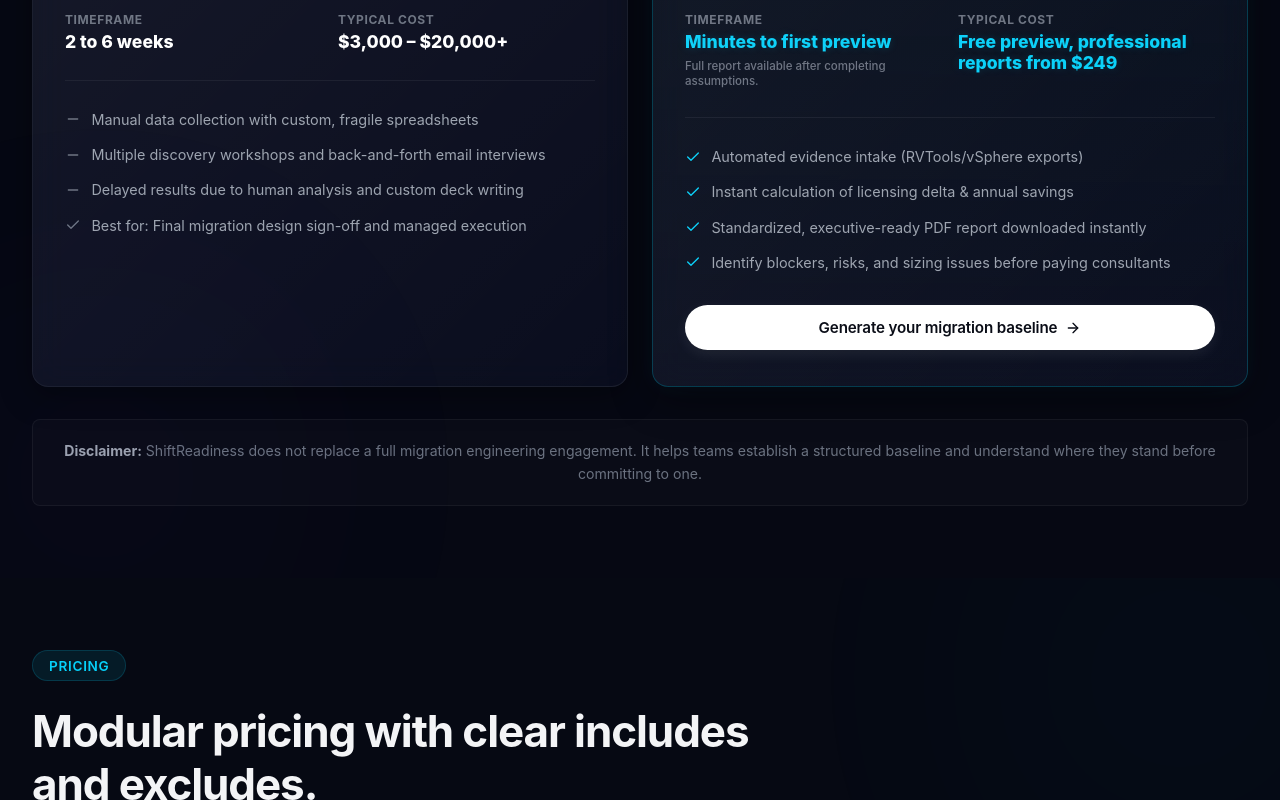
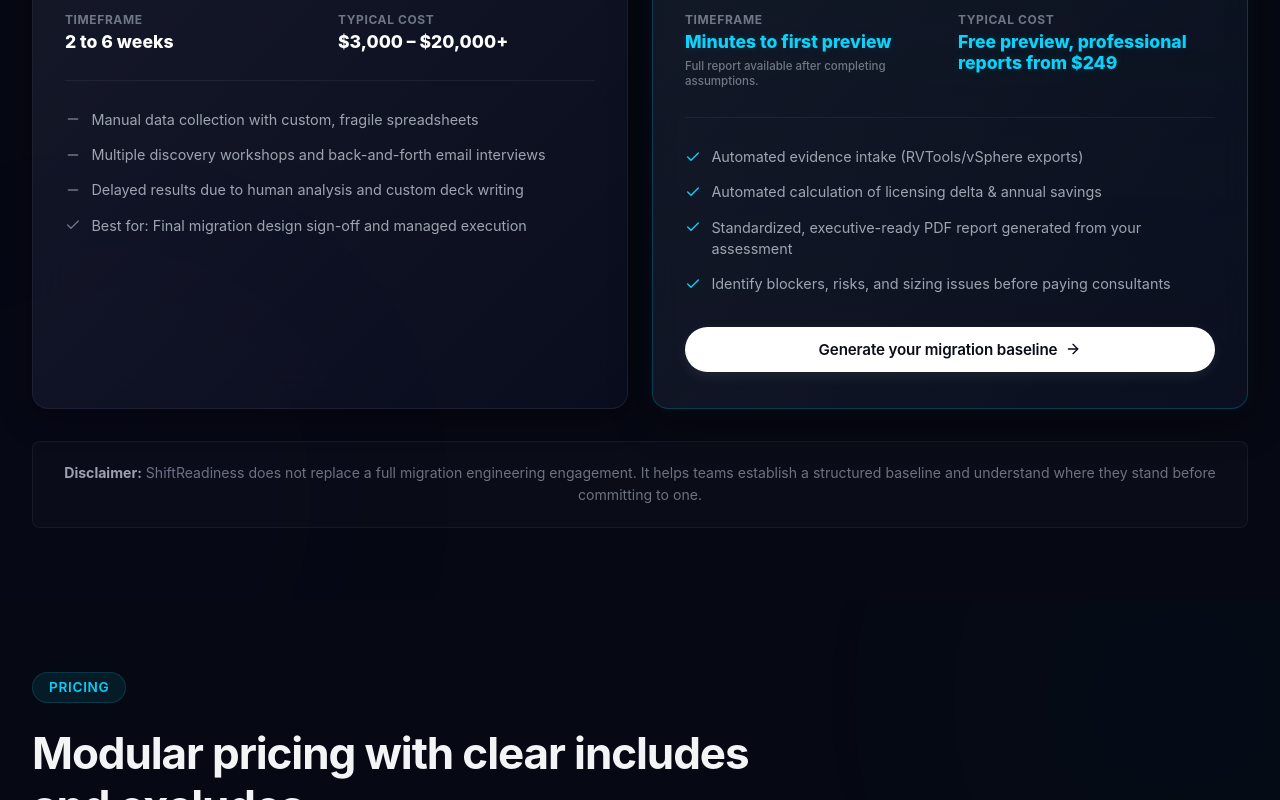
Before and after one commit to onediegopr/ShiftEvidence, a Next.js app: page /shiftreadiness in a window 1280 px wide. Shown: the part 3883-4683 px from the top of the page. Built offline with nearby package versions, Linux system fonts and the light colour scheme.

Commit message:
fix: clean up public UX UI polish

```diff
--- a/src/views/LandingPage.tsx
+++ b/src/views/LandingPage.tsx
@@ -18,7 +18,6 @@ import {
   BarChart3,
   FileText,
   Shield,
-  Check,
   Layers,
   Search,
 } from "lucide-react";
--- a/src/views/ShiftReadinessPage.tsx
+++ b/src/views/ShiftReadinessPage.tsx
@@ -595,11 +595,11 @@ export default function ShiftReadinessPage() {
                 </li>
                 <li>
                   <Check size={16} />
-                  <span>Instant calculation of licensing delta & annual savings</span>
+                  <span>Automated calculation of licensing delta & annual savings</span>
                 </li>
                 <li>
                   <Check size={16} />
-                  <span>Standardized, executive-ready PDF report downloaded instantly</span>
+                  <span>Standardized, executive-ready PDF report generated from your assessment</span>
                 </li>
                 <li>
                   <Check size={16} />
```
Also changed, not shown: 2 other files (tests, documents, lock files or other folders).
